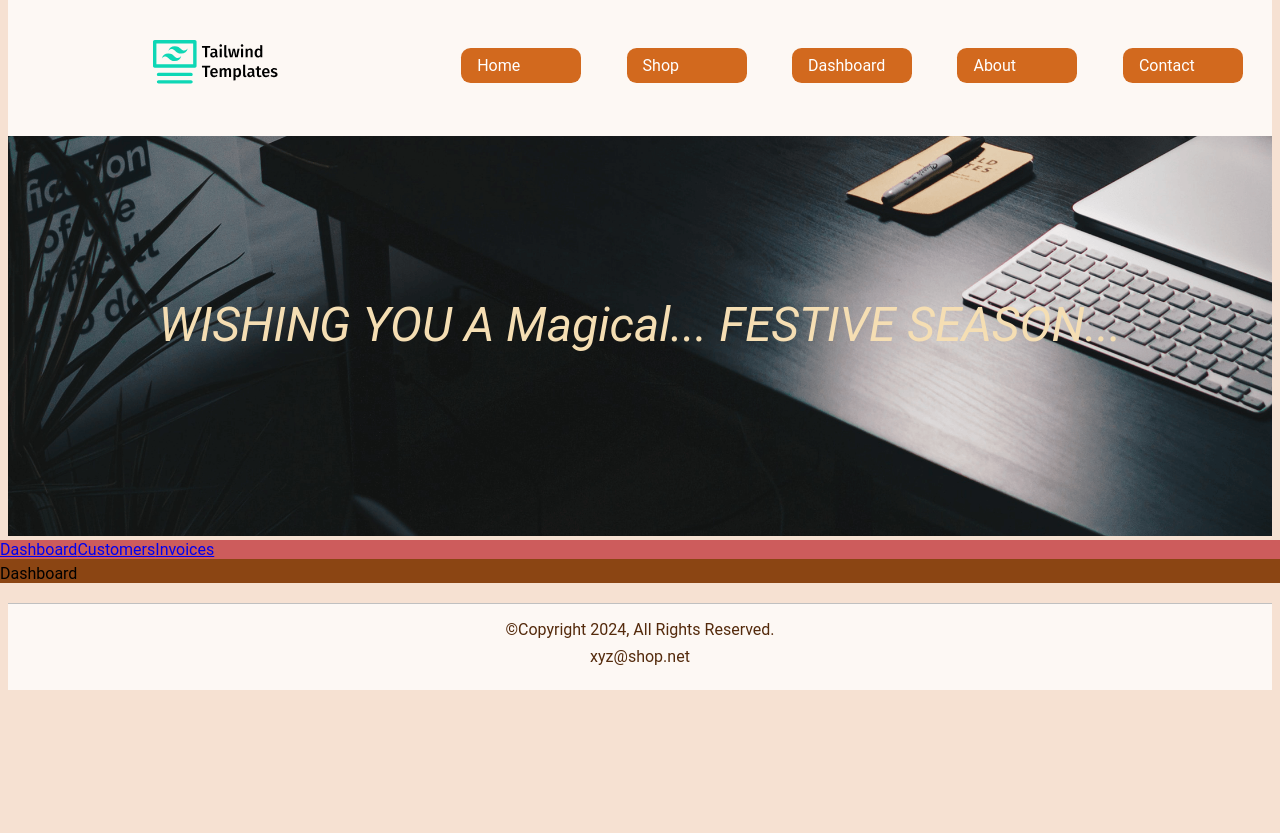
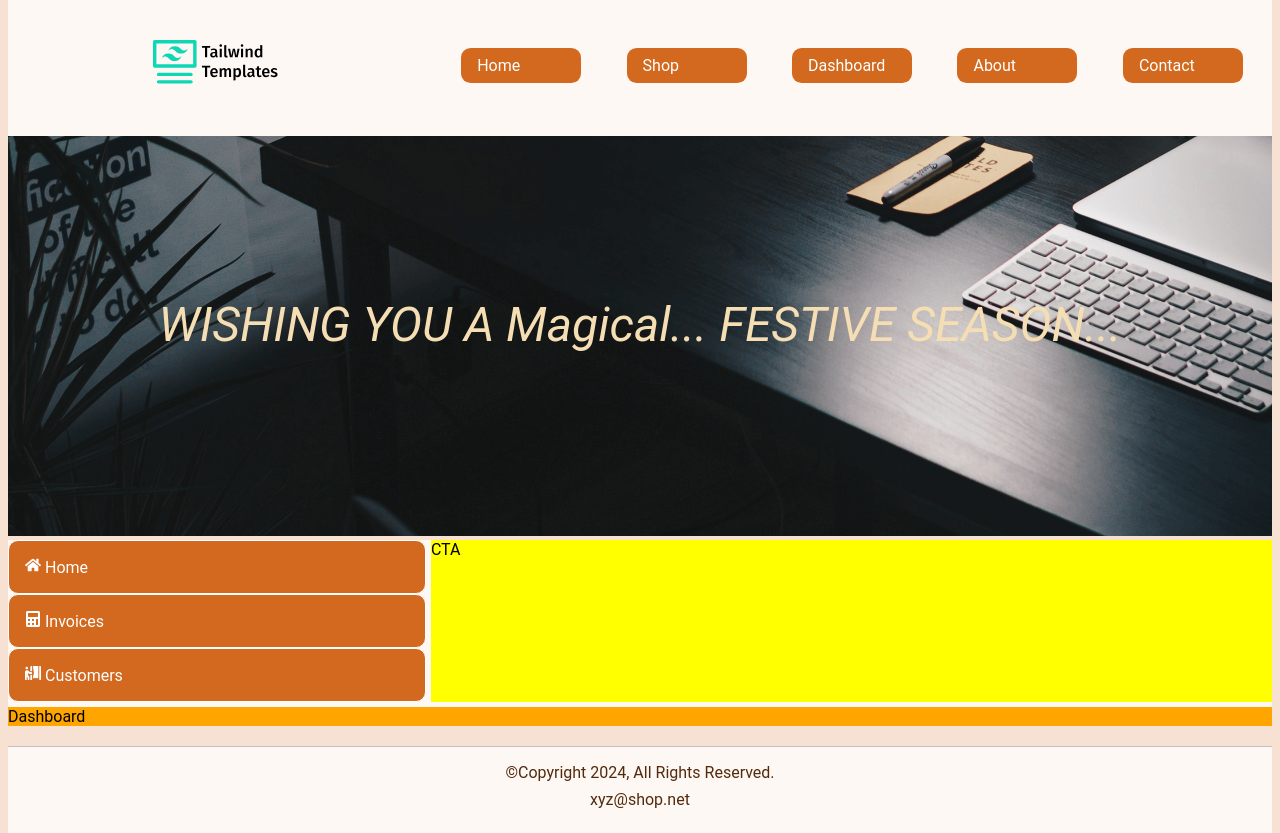
Before and after one commit to bersennaidoo/nextjs-sass-template, a Next.js app: page /dashboard in a window 1280 px wide. Before the commit the page ends 800 px from the top, so only its background shows below. Built offline with nearby package versions, Linux system fonts and the light colour scheme.

Commit message:
Completed dashboard section sidebar with flex css layout

```diff
--- /dev/null
+++ b/app/assets/sass/local/components/_c-cta.scss
@@ -0,0 +1,4 @@
+.c-cta {
+    grid-area: cta;
+    background-color: yellow;
+}
--- a/app/assets/sass/local/components/_c-dashboard-layout.scss
+++ b/app/assets/sass/local/components/_c-dashboard-layout.scss
@@ -1,10 +1,20 @@
 .c-dashboard-layout {
     grid-area: m;
+    margin-inline: $spacer * 0.5;
     display: grid;
     grid-template-columns: repeat(12, 1fr);
     grid-template-areas:
     "sb sb sb sb sb sb sb sb sb sb sb sb"
+    "cta cta cta cta cta cta cta cta cta cta cta cta"
     "dm dm dm dm dm dm dm dm dm dm dm dm";
     gap: $spacer * 0.3;
-    background-color: saddlebrown;
+    background-color: $lightest;
 }
+
+@media (min-width: $breakpoint-min-width-md) {
+    .c-dashboard-layout {
+        grid-template-areas:
+        "sb sb sb sb cta cta cta cta cta cta cta cta"
+        "dm dm dm dm dm dm dm dm dm dm dm dm";
+    }
+}
--- /dev/null
+++ b/app/assets/sass/local/components/_c-dashboard.scss
@@ -0,0 +1,4 @@
+.c-dashboard {
+    grid-area: dm;
+    background-color: orange;
+}
--- /dev/null
+++ b/app/assets/sass/local/components/_c-navlink.scss
@@ -0,0 +1,24 @@
+.c-navlink {
+    &__list {
+        display: flex;
+        flex-direction: column;
+    }
+    a {
+        flex: 1 1 20%;
+        text-decoration: none;
+        border: 1px solid $white;
+        border-radius: 10px;
+        padding-inline-start: $spacer;
+        background-color: $primary;
+        color: $white;
+    }
+}
+
+@media (min-width: $breakpoint-min-width-md) {
+    .c-navlink {
+        &__list {
+        }
+        a {
+        }
+    }
+}
--- a/app/assets/sass/local/components/_c-sidebar.scss
+++ b/app/assets/sass/local/components/_c-sidebar.scss
@@ -1,4 +1,6 @@
 .c-sidebar {
     grid-area: sb;
-    background-color: indianred;
+    display: flex;
+    flex-direction: column;
+    gap: $spacer * 0.3;
 }
--- a/app/assets/sass/local/main.scss
+++ b/app/assets/sass/local/main.scss
@@ -13,6 +13,9 @@
 @import "components/c-about";
 @import "components/c-contact";
 @import "components/c-dashboard-layout";
+@import "components/c-dashboard";
 @import "components/c-sidebar";
 @import "components/c-customers";
 @import "components/c-invoices";
+@import "components/c-navlink";
+@import "components/c-cta";
--- /dev/null
+++ b/app/components/c-navlinks/c-navlinks.tsx
@@ -0,0 +1,35 @@
+"use client"
+
+import Link from "next/link"
+import {FaUserCircle, FaHome, FaCalculator, FaPersonBooth} from "react-icons/fa"
+
+const links = [
+    { name: 'Home', href: '/dashboard', icon: FaHome },
+    {
+      name: 'Invoices',
+      href: '/dashboard/invoices',
+      icon: FaCalculator,
+    },
+    { name: 'Customers', href: '/dashboard/customers', icon: FaPersonBooth },
+  ];
+
+const CNavLink = () => {
+    return (
+        <div className="c-navlink">
+            {links.map((link) => {
+                const LinkIcon = link.icon
+                return (
+                    <Link
+                       key={link.name}
+                       href={link.href}
+                       className="c-navlink__list"
+                    >
+                        <p className="c-navlink__name">{<LinkIcon />} {link.name}</p>
+                    </Link>
+                )
+            })}
+        </div>
+    )
+}
+
+export default CNavLink
--- a/app/components/c-sidebar/c-sidebar.tsx
+++ b/app/components/c-sidebar/c-sidebar.tsx
@@ -1,12 +1,12 @@
 "use client";
+
+import CNavLink from "@/app/components/c-navlinks/c-navlinks"
 import Link from "next/link";
 
 const CSideBar = () => {
   return (
     <div className="c-sidebar">
-      <Link href={"/dashboard"}>Dashboard</Link>
-      <Link href={"/dashboard/customers"}>Customers</Link>
-      <Link href={"/dashboard/invoices"}>Invoices</Link>
+        <CNavLink />
     </div>
   );
 };
--- /dev/null
+++ b/app/components/cta/cta.tsx
@@ -0,0 +1,12 @@
+"use client"
+
+const Cta = () => {
+
+    return (
+        <div className="c-cta">
+            CTA
+        </div>
+    )
+}
+
+export default Cta
--- a/app/dashboard/layout.tsx
+++ b/app/dashboard/layout.tsx
@@ -1,4 +1,5 @@
 import CSideBar from "@/app/components/c-sidebar/c-sidebar"
+import Cta from "@/app/components/cta/cta"
 import type { Metadata } from "next";
 
 export const metadata: Metadata = {
@@ -15,6 +16,7 @@ export const metadata: Metadata = {
     return (
         <div className="c-dashboard-layout">
             <CSideBar />
+            <Cta />
             {children}
         </div>
     );
--- a/app/dashboard/page.tsx
+++ b/app/dashboard/page.tsx
@@ -4,7 +4,6 @@ const Dashboard = () => {
     return (
         <div className="c-dashboard">
             Dashboard
-
         </div>
     )
 }
```
